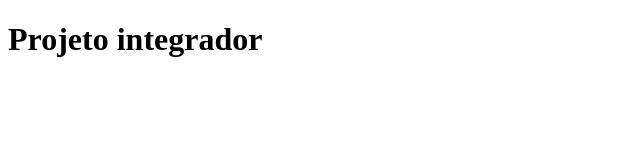
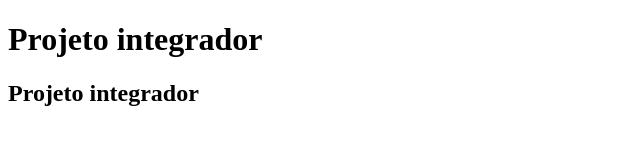
Before and after one commit to martatcfa/projeto1, a plain HTML site: page index.html in a window 1280 px wide. Shown: the whole page, without its empty margins (0-640 px from the left). Drawn offline with Linux system fonts and the light colour scheme.

Commit message:
testando

```diff
--- a/index.html
+++ b/index.html
@@ -8,6 +8,6 @@
 </head>
 <body>
     <h1>Projeto integrador</h1>
-
+    <h2>Projeto integrador</h2>
 </body>
 </html>
```
